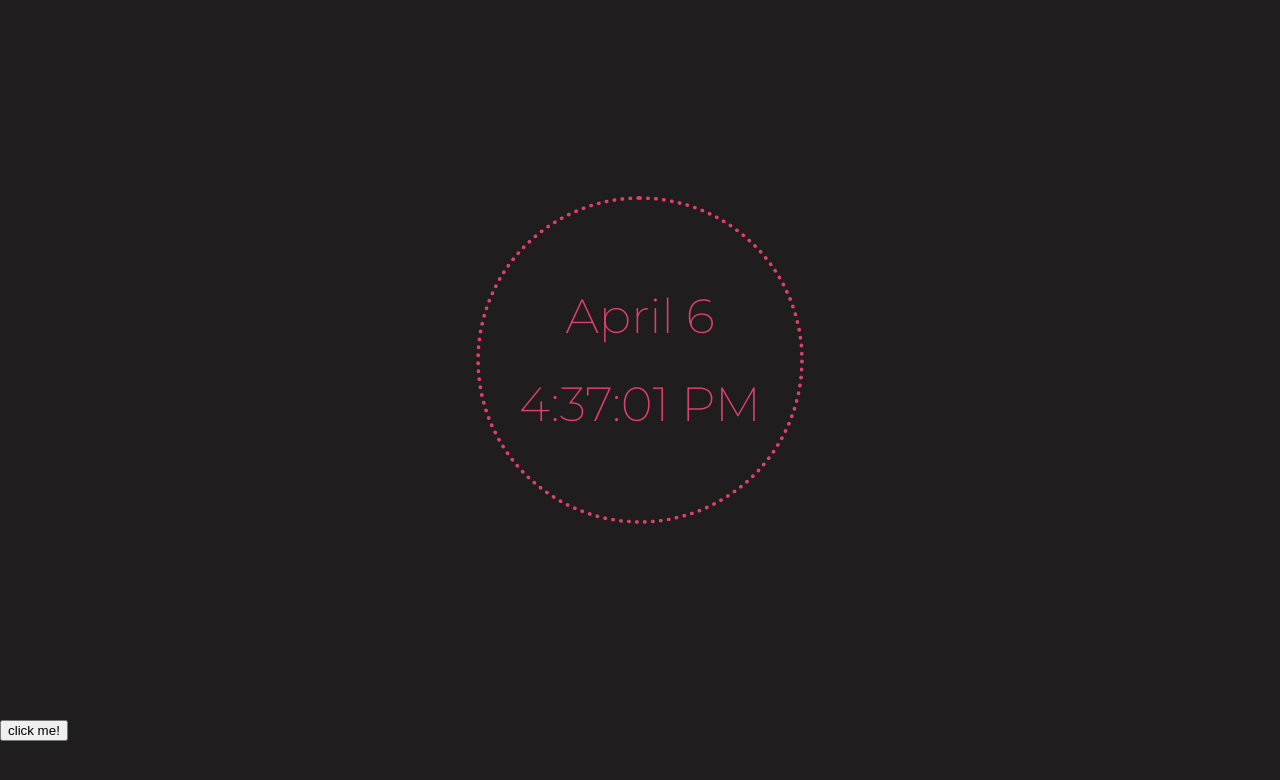
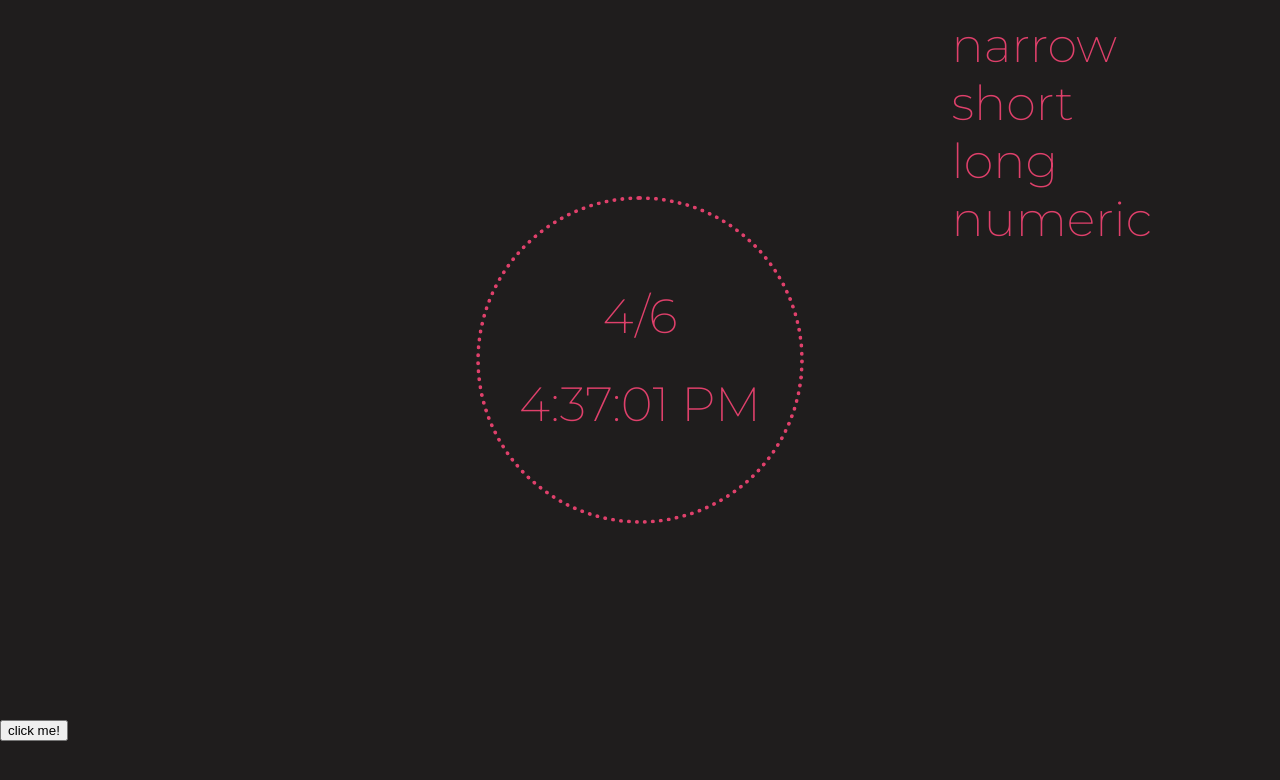
Before and after one commit to Dowwnfall/clock-site, a plain HTML site: page index.html in a window 1280 px wide. Both pictures are taken after a click on the button "click me!". Drawn offline with Linux system fonts and the light colour scheme.

Commit message:
Made the basic functionality of a options menue

```diff
--- a/css/style.css
+++ b/css/style.css
@@ -3,7 +3,10 @@
   --main-color: #df406b;
   --main-font: 'Montserrat', sans-serif;
 }
-
+.hidden{
+  display: none;
+  transition: .5s
+}
 body{
   margin:0;
   background-color: var(--bg-color);
@@ -17,7 +20,7 @@ main{
     height: 90vh;
     font-family: var(--main-font);
 }
-section{
+main section#clock{
   height: 20em;
   width: 20em;
   display: flex;
@@ -34,3 +37,16 @@ section{
   text-align: center;
   margin: 15px 0;
 }
+section#options {
+  /* display: none; */
+  position: absolute;
+  top:0;
+  right: 10vw;
+}
+section#options li{
+  font-family: var(--main-font);
+  color: var(--main-color);
+  font-size:3em;
+  list-style: none;
+  transition: .5s
+}
--- a/index.html
+++ b/index.html
@@ -9,14 +9,21 @@
   </head>
   <body>
     <main>
-      <section>
+      <section id='clock'>
         <p class='monthDay'></p>
         <p class="clockdata"></p>
       </section>
     </main>
 
     <button type="button" name="button" class="clickMe">click me!</button>
-
+    <section id='options' class='hidden'>
+      <ul>
+        <li id="month-narrow">narrow</li>
+        <li id="month-short">short</li>
+        <li id="month-long">long</li>
+        <li id="month-numeric">numeric</li>
+      </ul>
+    </section>
 
 
     <script src="js/script.js"></script>
--- a/js/script.js
+++ b/js/script.js
@@ -18,26 +18,26 @@ const clock = function() {
     document.querySelector('.monthDay').innerText = new Intl.DateTimeFormat(locale, monthDay).format(newdate);
     document.querySelector('.clockdata').innerText = new Intl.DateTimeFormat(locale, hoursMinutes).format(newdate);
     let t = setTimeout(function(){currentTime()} , 1000);
+    //setting the timeout to 1000 will make it work well as a timer but will add a delay to actions we can lower the intercal timer to somthing lower but i dont want to sacrifice preformence right now
   };
   currentTime();
 
-// proof that i can change options of the clock with command
-  document.querySelector('.clickMe').addEventListener('click', (e) => monthDay.month =  'long');
 
 
+  const optionMenuTrigger = function() {
+    // document.querySelector('section#options').style.display =  'block' ? 'none' : 'block';
+     // console.log(document.getElementById('#options').classList.length);
+     const options = document.querySelector('#options');
+     options.classList.contains('hidden') ? options.classList.remove('hidden') : options.classList.add('hidden');
+  }
+
+  document.querySelector('.clickMe').addEventListener('click', optionMenuTrigger);
+
+
+// cycling month format options
+  document.querySelector('#month-narrow').addEventListener('click', (e) => monthDay.month =  'narrow');
+  document.querySelector('#month-short').addEventListener('click', (e) => monthDay.month =  'short');
+  document.querySelector('#month-long').addEventListener('click', (e) => monthDay.month =  'long');
+  document.querySelector('#month-numeric').addEventListener('click', (e) => monthDay.month =  'numeric');
 }
 clock();
-
-
-
-
-//
-// const now = new Date();
-// const options = {
-//   hour: 'numeric',
-//   minute: 'numeric',
-//   day: 'numeric',
-//   month: 'numeric',
-//   year: 'numeric',
-//   // weekday: 'long',
-// };
```
